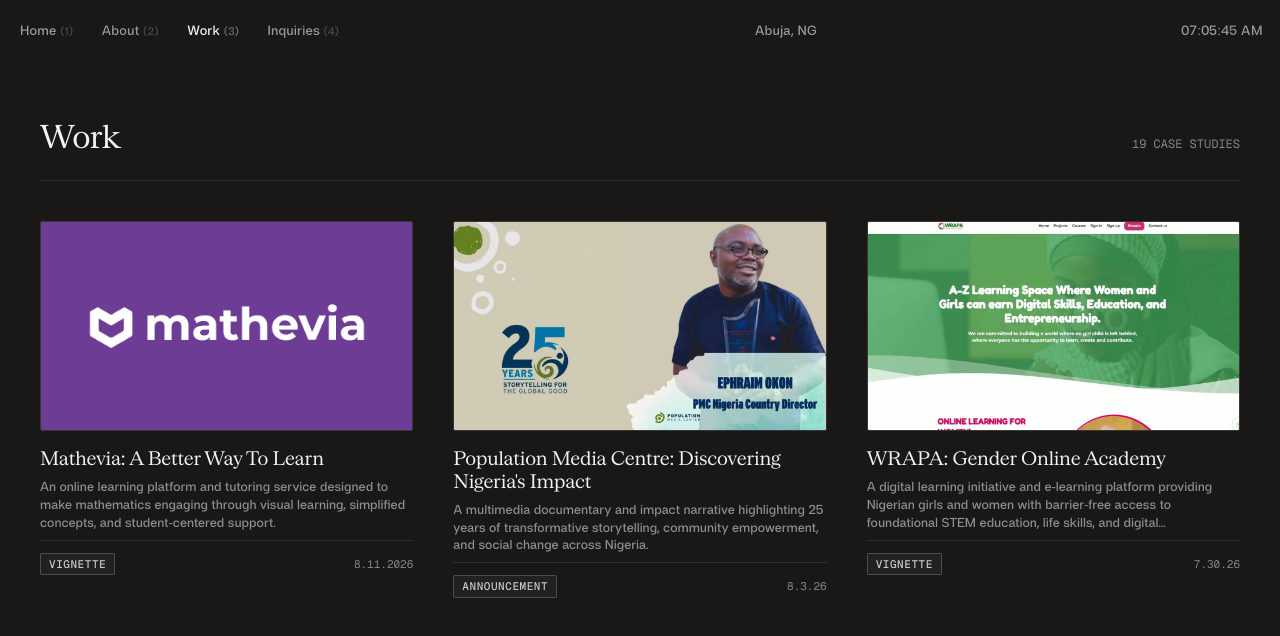
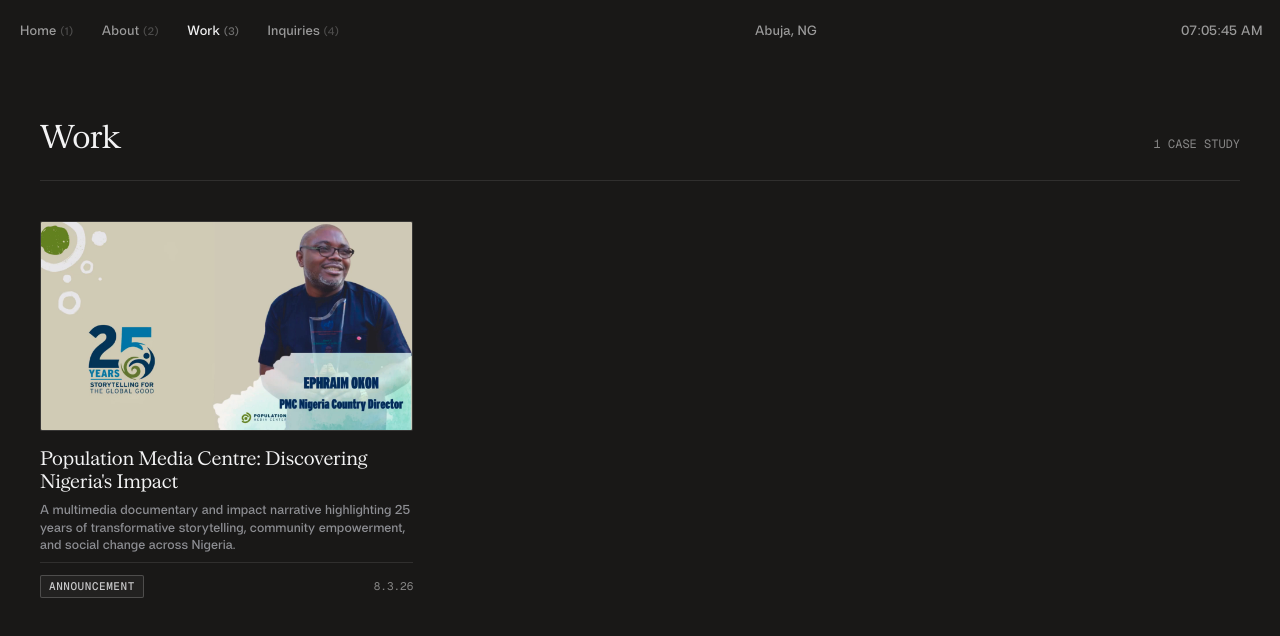
Before and after one commit to kristophershola/christophershola, a React (Vite) app: page /work in a window 1280 px wide. Shown: the top 636 px of the page. Built offline with nearby package versions, Linux system fonts and the light colour scheme; grey boxes are pictures that could not be loaded.

Commit message:
feat(work): archive all case studies except population media centre

```diff
--- a/src/data/researchData.ts
+++ b/src/data/researchData.ts
@@ -11,16 +11,6 @@ export interface ResearchItem {
 
 export const researchItems: ResearchItem[] = [
   {
-    id: "mathevia",
-    title: "Mathevia: A Better Way To Learn",
-    description:
-      "An online learning platform and tutoring service designed to make mathematics engaging through visual learning, simplified concepts, and student-centered support.",
-    category: "VIGNETTE",
-    date: "8.11.2026",
-    link: "https://mathevia.co.uk",
-    image: "/mathevia.png",
-  },
-  {
     id: "population-media-center",
     title: "Population Media Centre: Discovering Nigeria's Impact",
     description:
@@ -30,6 +20,19 @@ export const researchItems: ResearchItem[] = [
     link: "https://www.populationmedia.org",
     image: "/population-media-center.png",
     video: "/population-media-center.mp4",
+  },
+];
+
+export const archivedWorkItems: ResearchItem[] = [
+  {
+    id: "mathevia",
+    title: "Mathevia: A Better Way To Learn",
+    description:
+      "An online learning platform and tutoring service designed to make mathematics engaging through visual learning, simplified concepts, and student-centered support.",
+    category: "VIGNETTE",
+    date: "8.11.2026",
+    link: "https://mathevia.co.uk",
+    image: "/mathevia.png",
   },
   {
     id: "wrapa-gender-online-academy",
@@ -52,6 +55,9 @@ export const researchItems: ResearchItem[] = [
     link: "https://www.instagram.com/thelorewa",
     image: "/lorewa.jpg",
   },
+];
+
+export const legacyResearchArchive: ResearchItem[] = [
   {
     id: "online-kl-shampoo",
     title: "Online KL Shampoo",
--- a/src/pages/WorkPage.tsx
+++ b/src/pages/WorkPage.tsx
@@ -25,7 +25,7 @@ export const WorkPage: React.FC = () => {
               Work
             </h1>
             <span className="font-mono text-xs text-[#F3F3F4]/50">
-              {researchItems.length} CASE STUDIES
+              {researchItems.length} {researchItems.length === 1 ? "CASE STUDY" : "CASE STUDIES"}
             </span>
           </motion.div>
 
```
